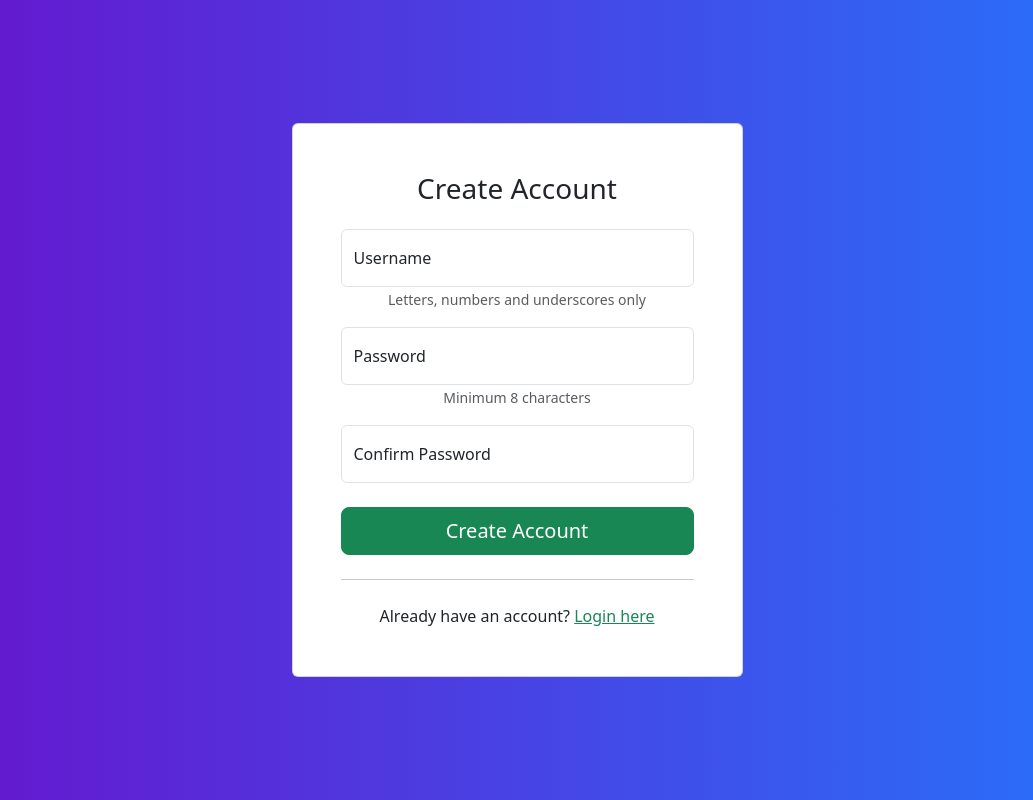
After one commit to radkovic666/BGSCRAPE, a PHP site: page /register.php in a window 1280 px wide. The commit adds this page. Shown: the whole page, without its empty margins (123-1156 px from the left). Run offline with PHP 8.4, Linux system fonts and the light colour scheme; tables that the repository leaves empty or names only in its code hold one stand-in row (values such as "Sample post").

Commit message:
belongs to /htdocs

```diff
--- /dev/null
+++ b/config.php
@@ -0,0 +1,13 @@
+<?php
+$host = 'localhost';
+$dbname = 'iptv_users';
+$username = 'admin';
+$password = 'H0rnbow12!';
+
+try {
+    $pdo = new PDO("mysql:host=$host;dbname=$dbname", $username, $password);
+    $pdo->setAttribute(PDO::ATTR_ERRMODE, PDO::ERRMODE_EXCEPTION);
+} catch (PDOException $e) {
+    die("Database connection failed: " . $e->getMessage());
+}
+?>
--- /dev/null
+++ b/logout.php
@@ -0,0 +1,6 @@
+<?php
+session_start();
+session_destroy();
+header("Location: index.php");
+exit();
+?>
--- /dev/null
+++ b/register.php
@@ -0,0 +1,118 @@
+<?php
+session_start();
+require 'config.php';
+
+if (isset($_SESSION['user_id'])) {
+    header("Location: dashboard.php");
+    exit();
+}
+
+$error = '';
+$ip = $_SERVER['REMOTE_ADDR'];
+
+// Check IP restriction
+$stmt = $pdo->prepare("SELECT id FROM users WHERE ip_address = ?");
+$stmt->execute([$ip]);
+if ($stmt->rowCount() > 0) {
+    $error = "Only one registration allowed per IP address!";
+}
+
+if (!$error && $_SERVER['REQUEST_METHOD'] === 'POST') {
+    $username = trim($_POST['username']);
+    $password = trim($_POST['password']);
+    $confirm = trim($_POST['confirm_password']);
+
+    // Validation
+    $errors = [];
+    if (empty($username)) $errors[] = "Username is required";
+    if (empty($password)) $errors[] = "Password is required";
+    if ($password !== $confirm) $errors[] = "Passwords do not match";
+    if (strlen($password) < 8) $errors[] = "Password must be at least 8 characters";
+    if (!preg_match('/^[a-z0-9_]+$/i', $username)) $errors[] = "Username can only contain letters, numbers and underscores";
+
+    if (empty($errors)) {
+        try {
+            $pdo->beginTransaction();
+
+            // Create user
+            $hashed = password_hash($password, PASSWORD_DEFAULT);
+            $stmt = $pdo->prepare("INSERT INTO users (username, password, ip_address) VALUES (?, ?, ?)");
+            $stmt->execute([$username, $hashed, $ip]);
+            $user_id = $pdo->lastInsertId();
+
+            // Generate Xtream code
+            $xt_user = 'xt_' . bin2hex(random_bytes(4));
+            $xt_pass = bin2hex(random_bytes(8));
+
+            $stmt = $pdo->prepare("INSERT INTO xtream_codes (user_id, xtream_username, xtream_password) VALUES (?, ?, ?)");
+            $stmt->execute([$user_id, $xt_user, $xt_pass]);
+
+            $pdo->commit();
+
+            // Auto-login
+            $_SESSION['user_id'] = $user_id;
+            header("Location: dashboard.php");
+            exit();
+
+        } catch (PDOException $e) {
+            $pdo->rollBack();
+            $error = $e->getCode() == 23000 ? "Username already exists!" : "Registration error: " . $e->getMessage();
+        }
+    } else {
+        $error = implode("<br>", $errors);
+    }
+}
+?>
+<!DOCTYPE html>
+<html lang="en">
+<head>
+    <meta charset="UTF-8">
+    <meta name="viewport" content="width=device-width, initial-scale=1.0">
+    <title>Register</title>
+    <link href="https://cdn.jsdelivr.net/npm/bootstrap@5.3.0/dist/css/bootstrap.min.css" rel="stylesheet">
+    <style>
+        .gradient-custom {
+            background: #6a11cb;
+            background: linear-gradient(to right, rgba(106,17,203,1), rgba(37,117,252,1));
+        }
+    </style>
+</head>
+<body class="gradient-custom vh-100">
+    <div class="container py-5 h-100">
+        <div class="row d-flex justify-content-center align-items-center h-100">
+            <div class="col-12 col-md-8 col-lg-6 col-xl-5">
+                <div class="card shadow-2-strong">
+                    <div class="card-body p-5 text-center">
+                        <h3 class="mb-4">Create Account</h3>
+                        <?php if ($error): ?>
+                            <div class="alert alert-danger"><?= $error ?></div>
+                        <?php endif; ?>
+                        <form method="post">
+                            <div class="form-floating mb-3">
+                                <input type="text" class="form-control" name="username" id="username"
+                                       placeholder="Username" required pattern="[a-zA-Z0-9_]+">
+                                <label for="username">Username</label>
+                                <small class="form-text text-muted">Letters, numbers and underscores only</small>
+                            </div>
+                            <div class="form-floating mb-3">
+                                <input type="password" class="form-control" name="password" id="password"
+                                       placeholder="Password" required minlength="8">
+                                <label for="password">Password</label>
+                                <small class="form-text text-muted">Minimum 8 characters</small>
+                            </div>
+                            <div class="form-floating mb-4">
+                                <input type="password" class="form-control" name="confirm_password"
+                                       id="confirm_password" placeholder="Confirm Password" required>
+                                <label for="confirm_password">Confirm Password</label>
+                            </div>
+                            <button type="submit" class="btn btn-success btn-lg btn-block w-100">Create Account</button>
+                        </form>
+                        <hr class="my-4">
+                        <p class="mb-0">Already have an account? <a href="index.php" class="text-success">Login here</a></p>
+                    </div>
+                </div>
+            </div>
+        </div>
+    </div>
+</body>
+</html>
```
Also changed, not shown: dashboard.php (added, +56 -0 lines), get.php (+7 -16 lines), index.php (added, +79 -0 lines), success.php (added, +32 -0 lines).
